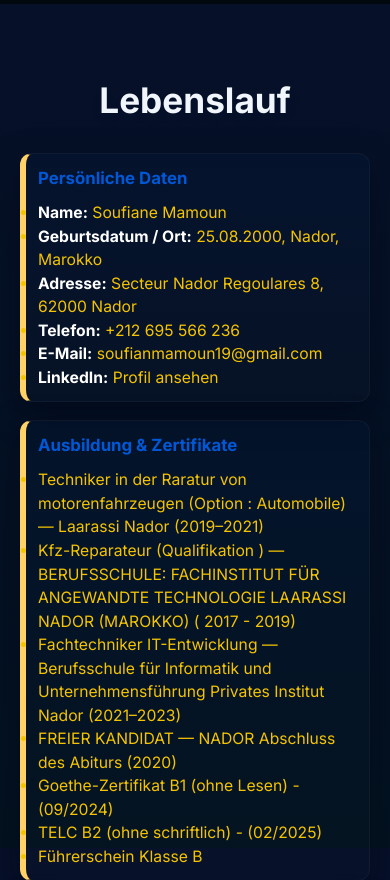
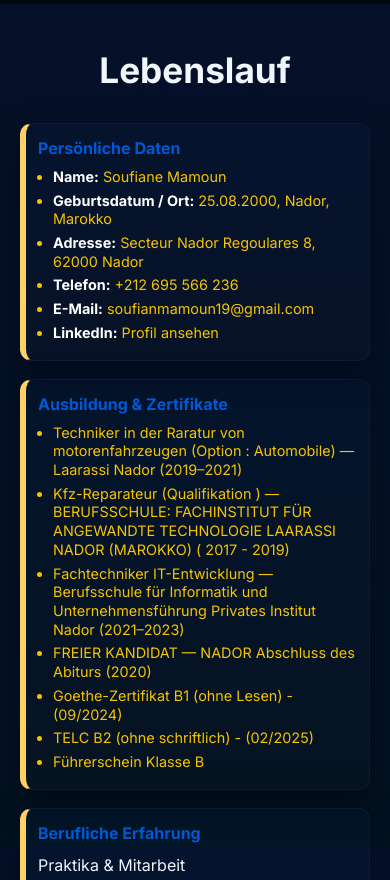
Before and after one commit to soufianmamoun/kfz-mechaniker, a website: page index.html in a window 390 px wide. Shown: the part 840-1720 px from the top of the page. Drawn offline with Linux system fonts and the light colour scheme.

Commit message:
Update index.html

```diff
--- a/index.html
+++ b/index.html
@@ -9,7 +9,7 @@
   <meta name="viewport" content="width=device-width, initial-scale=1">
   <meta property="og:title" content="Soufiane Mamoun — Kfz-Mechaniker Portfolio">
   <meta property="og:description" content="Portfolio & Bewerbung — Soufiane Mamoun, Kfz-Mechaniker.">
-  <meta property="og:image" content="https://kfz-mechaniker.vercel.app/images/ChatGPT Image Nov 6, 2025, 07_01_57 PM.JPG">
+  <meta property="og:image" content="https://kfz-mechaniker.vercel.app/images/ChatGPT Image Nov 6, 2025, 07_01_57 PM.png">
   <meta property="og:url" content="https://kfz-mechaniker.vercel.app">
   <link rel="stylesheet" href="https://cdnjs.cloudflare.com/ajax/libs/font-awesome/6.5.1/css/all.min.css">
   <link href="https://fonts.googleapis.com/css2?family=Inter:wght@400;500;600;700&display=swap" rel="stylesheet">
@@ -241,6 +241,9 @@ h1#hero-title {
     letter-spacing: 0.2px; /* Leichter Buchstabenabstand */
     padding: 8px 10px; /* Etwas mehr Padding für Touch-Freundlichkeit */
   }
+   .section#lebenslauf {
+       padding: 40px 0; /* Weniger vertikaler Raum */
+     }
 
    .hero-grid {
     display: block; /* Block-Layout für einfaches Stapeln */
@@ -328,8 +331,28 @@ h1#hero-title {
   }
 
   .card.unified {
-    padding: 12px; /* Weniger Padding in Karten */
-  }
+       padding: 10px; /* Weniger Padding */
+       margin-bottom: 15px; /* Abstand zwischen Karten */
+     }
+    .card.unified h3 {
+       font-size: 1rem; /* Kleinere Überschriften */
+       margin-bottom: 8px;
+     }
+
+     .card.unified ul {
+       padding-left: 15px; /* Weniger Einzug */
+     }
+
+     .card.unified li {
+       font-size: 0.9rem; /* Kleinere Listenpunkte */
+       line-height: 1.3; /* Bessere Lesbarkeit */
+       margin-bottom: 5px;
+     }
+
+     .card.unified strong {
+       color: var(--text); /* Labels in normaler Farbe */
+     }
+
 }
 
 
```
